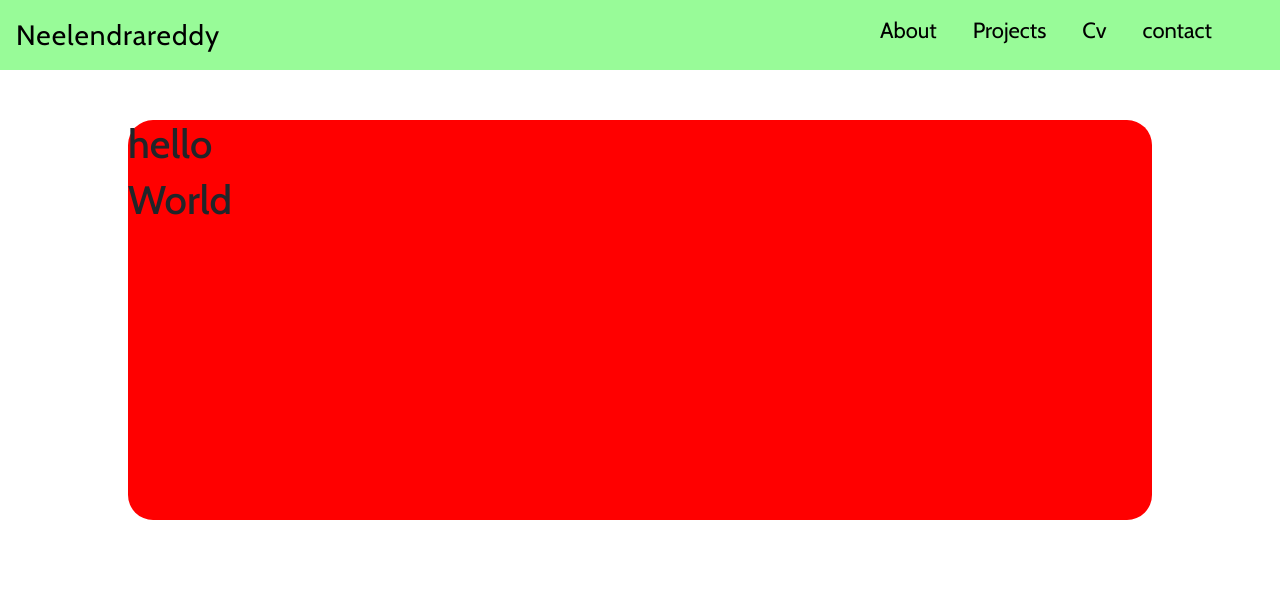
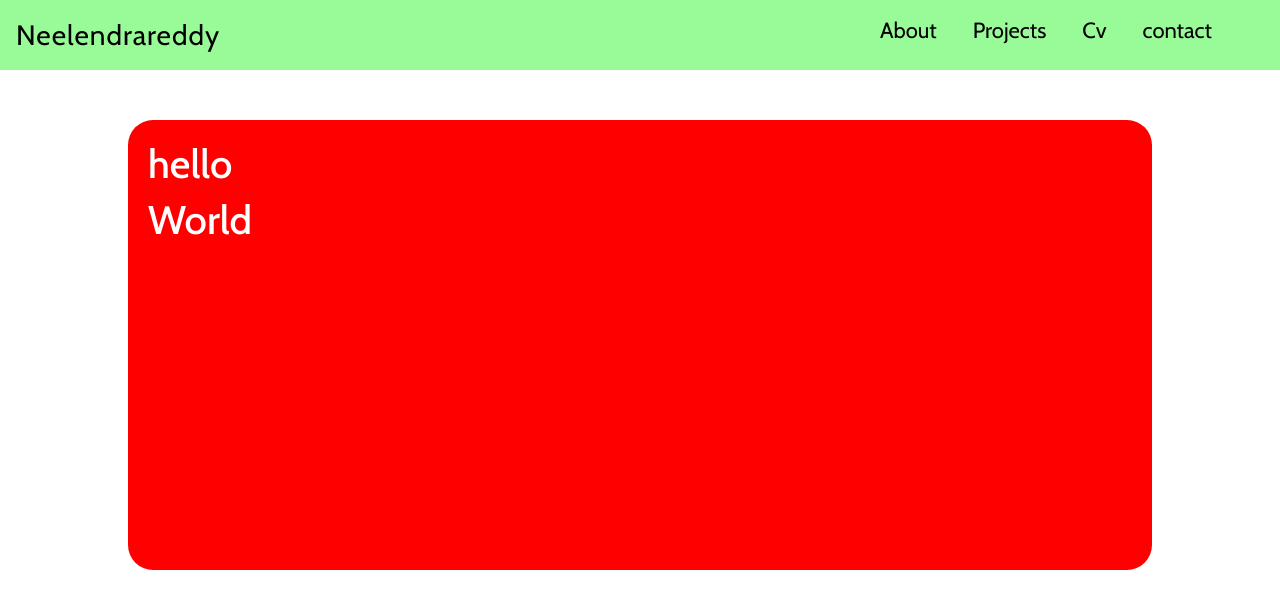
Before and after one commit to neelendrareddy9001/my-portfolio-website, a React (Create React App) app: page / in a window 1280 px wide. Shown: the top 608 px of the page. Built offline with nearby package versions, Linux system fonts and the light colour scheme.

Commit message:
checking home css properties of h1 and another css

```diff
--- a/src/component/Home/home.scss
+++ b/src/component/Home/home.scss
@@ -3,13 +3,16 @@
 
 .layout__container {
   max-width: 80%;
-  min-height: 400px;
+  min-height: 450px;
   border-radius: 25px;
 
   background-color: red;
   display: grid;
   margin: 50px auto;
 
-  &inner {
+  &-inner {
+    padding: 20px;
+    color: white;
+    width: 50%;
   }
 }
```
